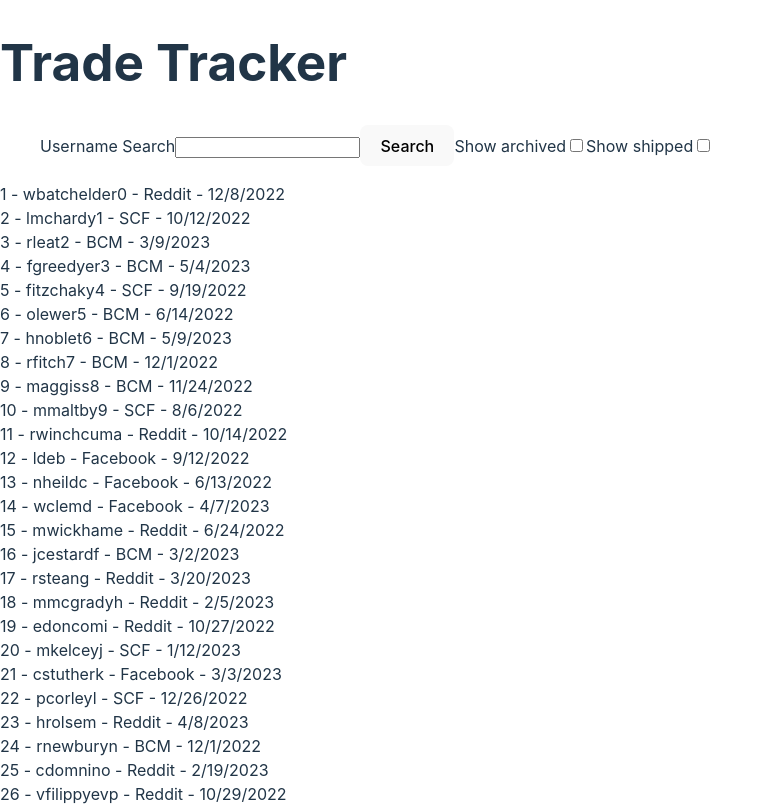
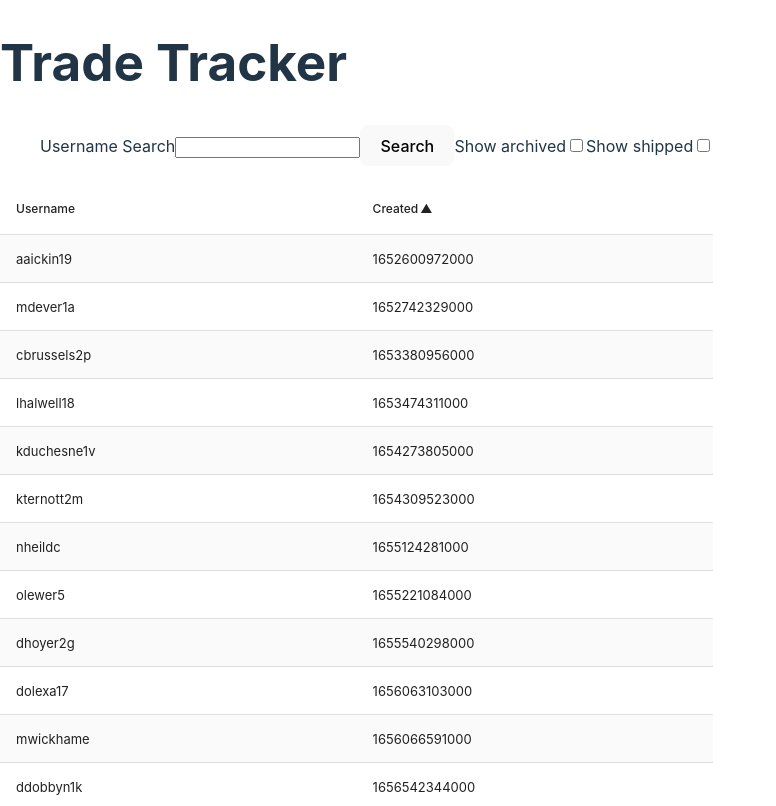
Before and after one commit to danodea/trade-tracker, a React (Vite) app: page / in a window 1280 px wide. Shown: the top 806 px of the page, without its empty margins (0-776 px from the left). Built offline with nearby package versions, Linux system fonts and the light colour scheme.

Commit message:
implement datatable

```diff
--- a/src/components/TradeList.tsx
+++ b/src/components/TradeList.tsx
@@ -1,3 +1,4 @@
+import DataTable, { TableColumn } from "react-data-table-component";
 import { TradeType } from "../data/data.interface";
 
 export interface TradeListProps {
@@ -16,26 +17,39 @@
     displayOptions: { searchString, showArchived, showShipped },
     handleSelection,
   } = props;
+
+  const columns: TableColumn<TradeType>[] = [
+    {
+      name: "ID",
+      selector: (row) => row.id,
+      omit: true,
+    },
+    {
+      name: "Username",
+      selector: (row) => row.username,
+      sortable: true,
+    },
+    {
+      name: "Created",
+      selector: (row) => row.date.created,
+      sortable: true,
+    },
+  ];
+
   return (
-    <>
-      {data
-        .filter((trade) => {
+    <DataTable
+      columns={columns}
+      data={data.filter((trade) => {
         return (
           (!searchString.length || trade.username.includes(searchString)) &&
           (!showArchived || trade.date.archived) &&
           (!showShipped || trade.date.shipped)
         );
-        })
-        .map((trade) => {
-          const createdDate = new Date(Number(trade.date.created));
-          return (
-            <div onClick={() => handleSelection(trade)} key={trade.id}>{`${
-              trade.id
-            } - ${trade.username} - ${
-              trade.source
-            } - ${createdDate.toLocaleDateString()}`}</div>
-          );
       })}
-    </>
+      striped
+      pointerOnHover
+      defaultSortFieldId={3}
+      onRowClicked={(row) => handleSelection(row)}
+    />
   );
 }
--- a/src/components/TradeListContainer.tsx
+++ b/src/components/TradeListContainer.tsx
@@ -25,8 +25,8 @@
     toggleDrawer();
   };
 
-  const updateDisplayOptions = (action: string, value: any) => {
-    setDisplayOptions({ ...displayOptions, [action]: value });
+  const updateDisplayOptions = (key: string, value: any) => {
+    setDisplayOptions({ ...displayOptions, [key]: value });
   };
 
   return (
```
Lines whose indentation alone changed are shown as unchanged.
